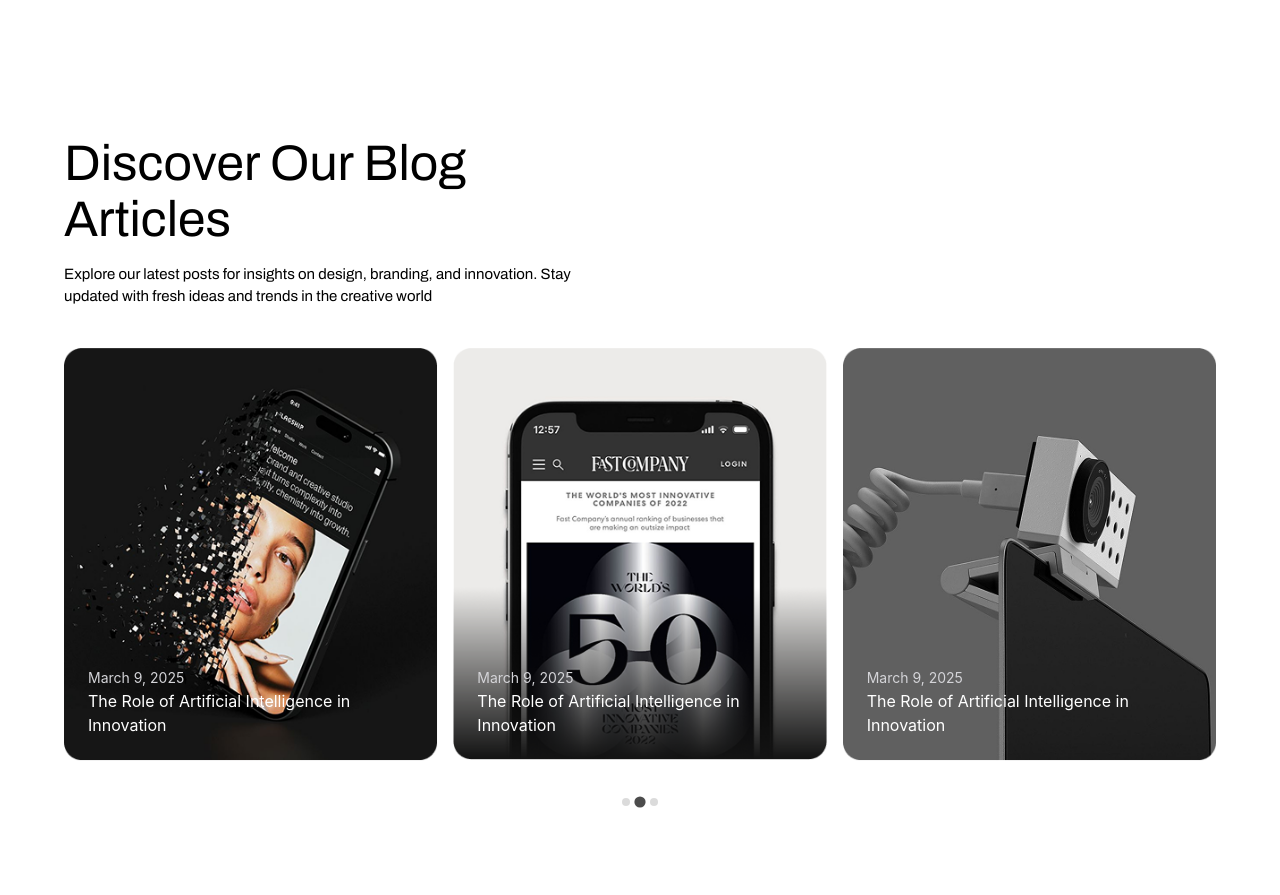
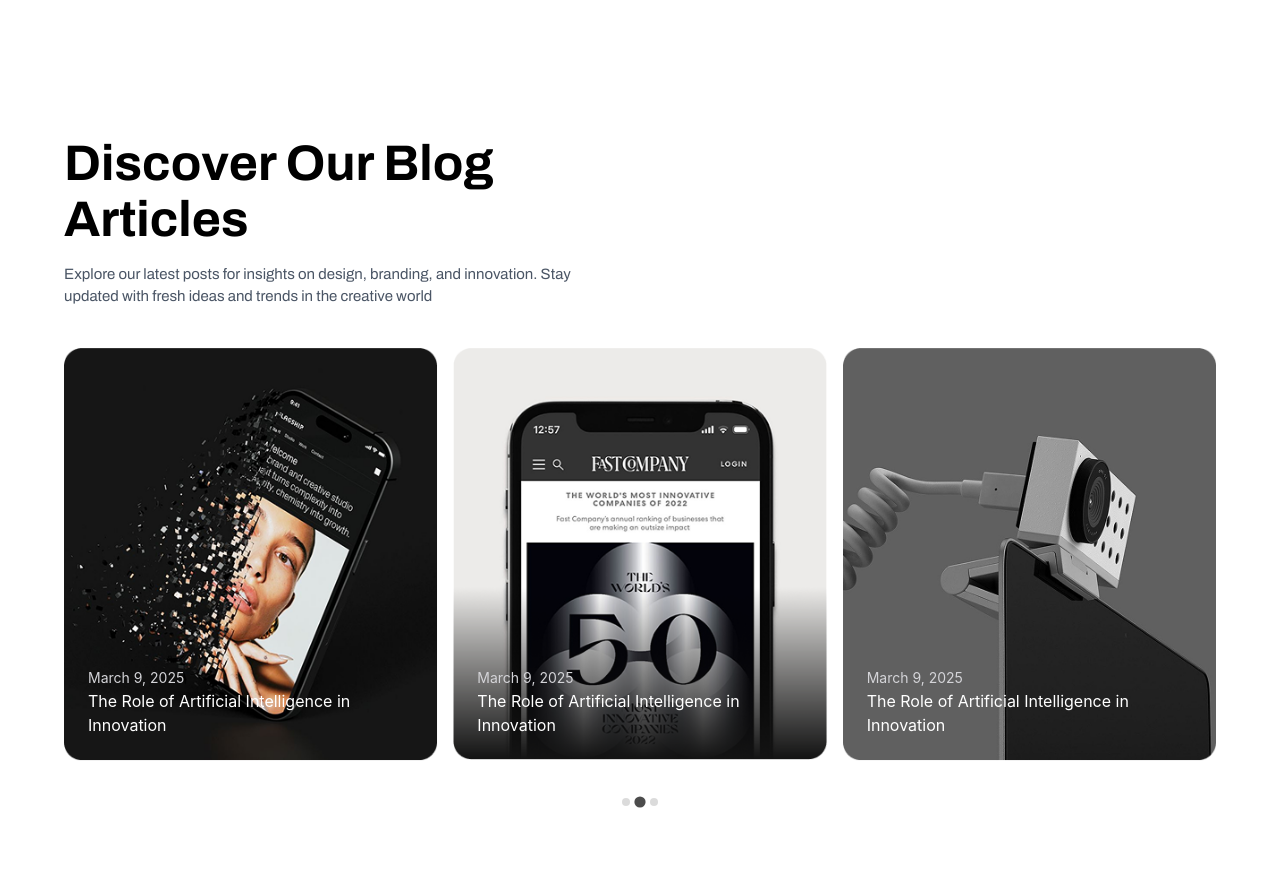
Before and after one commit to developers-xntric/Plenum, a Next.js app: page / in a window 1280 px wide. Shown: the part 4200-5095 px from the top of the page. Built offline with nearby package versions, Linux system fonts and the light colour scheme.

Commit message:
chnages in blog section

```diff
--- a/src/components/Home/blog.jsx
+++ b/src/components/Home/blog.jsx
@@ -4,9 +4,9 @@ const Blog = ({ heading, para, cardData }) => {
     return (
         <section className='relative py-20'>
             <div className='max-w-[90%] mx-auto 2xl:max-w-[1300px] '>
-                <div className="flex flex-col gap-4 w-full md:w-[85%] lg:w-[63%] xl:w-[45%]">
-                    <h2 className="font-['Archivo'] text-black text-[50px] font-medium leading-[56px] ">{heading}</h2>
-                    <p className="font-['Archivo'] text-black text-[15px] font-normal">{para}</p>
+                <div className="flex flex-col gap-4 w-full md:w-[85%] lg:w-[57%] xl:w-[48%]">
+                    <h2 className="font-['Archivo'] text-black text-[50px] font-bold leading-[56px] ">{heading}</h2>
+                    <p className="font-['Archivo'] text-gray-600  text-[15px] font-normal">{para}</p>
                 </div>
                 <div className="mt-10">
                     <BlogSlider
```
